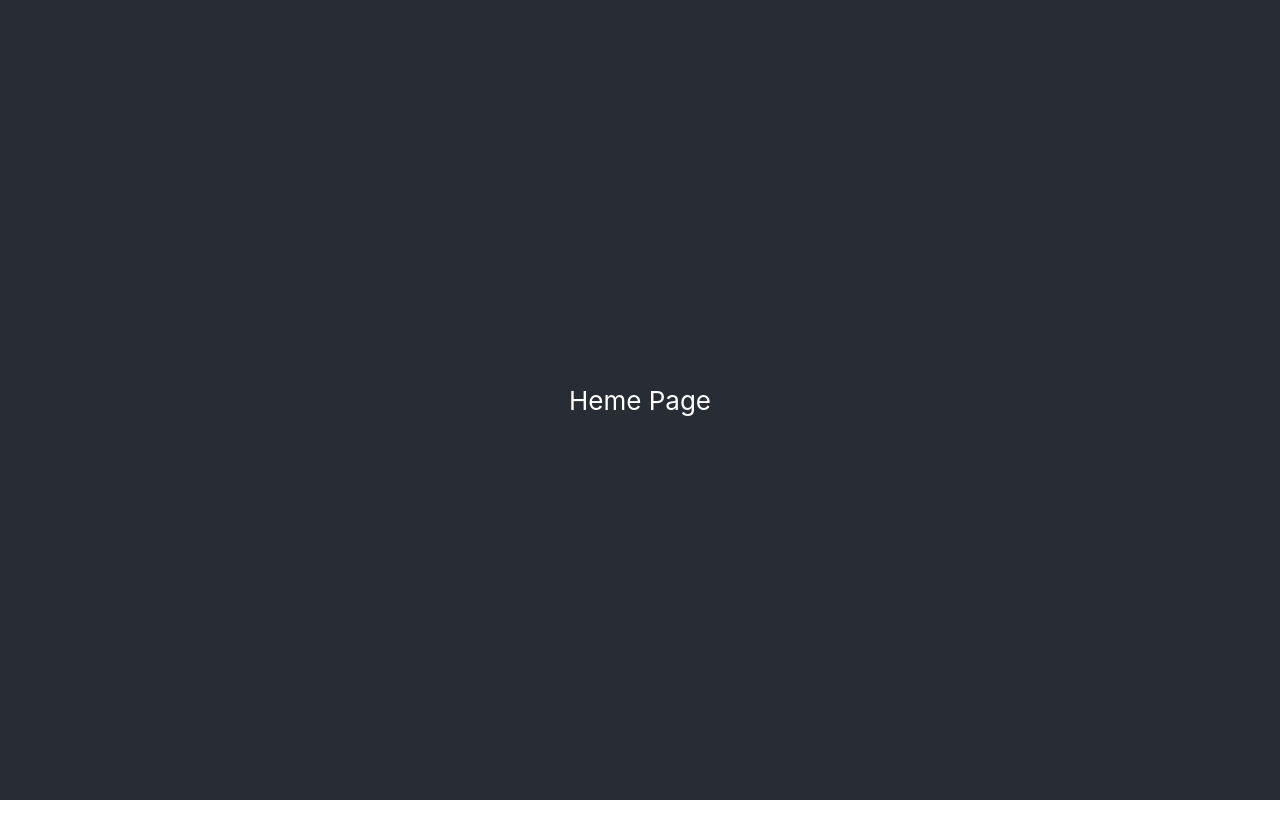
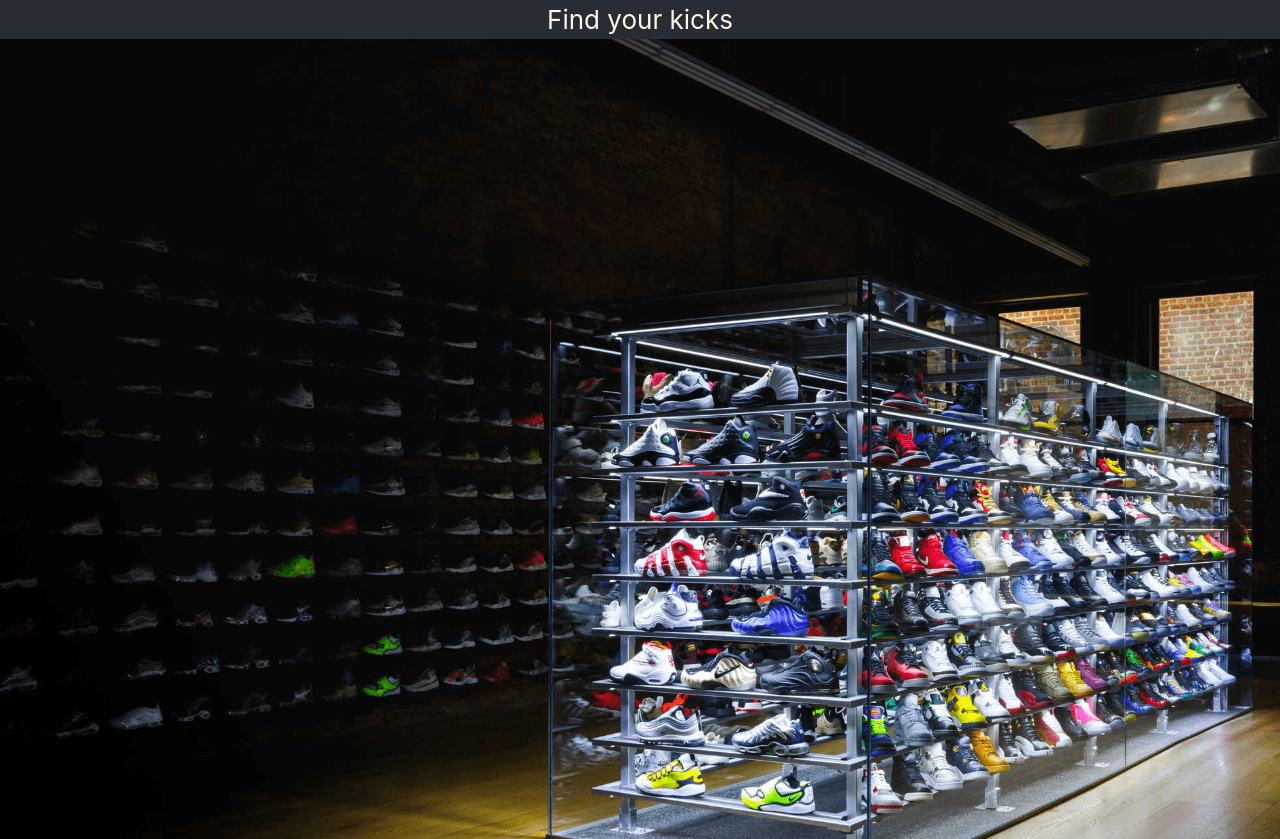
Before and after one commit to Ayut0/sneaker_search_app, a React (Create React App) app: page /hero in a window 1280 px wide. Before the commit the page ends 800 px from the top, so only its background shows below. Built offline with nearby package versions, Linux system fonts and the light colour scheme.

Commit message:
Finish setting background image

```diff
--- a/src/HeroPage/Header.js
+++ b/src/HeroPage/Header.js
@@ -1,15 +1,14 @@
 import { FontAwesomeIcon } from "@fortawesome/react-fontawesome";
+import flightClub from "../pics/flightclub.png"
 
 const Header = () => {
   return (
     <header>
-      <div>
         <FontAwesomeIcon
           icon="fa-solid fa-shoe-prints text-heading"
           className="transition rotate-90 text-heading"
         />
-        <h1>Find your kicks</h1>
-      </div>
+        <h1 className="text-heading">Find your kicks</h1>
     </header>
   );
 };
--- a/src/HeroPage/HeroPage.js
+++ b/src/HeroPage/HeroPage.js
@@ -1,5 +1,16 @@
+import Header from "./Header";
+import flightClub from "../pics/flightclub.png";
+
 const HeroPage = () =>{
-    return <h2>Heme Page</h2>
+    return (
+      <div>
+        <Header />
+        <div
+          className="h-screen w-screen bg-cover"
+          style={{ backgroundImage: `url(${flightClub})` }}
+        ></div>
+      </div>
+    );
 }
 
 export default HeroPage;
--- a/tailwind.config.js
+++ b/tailwind.config.js
@@ -3,12 +3,12 @@ module.exports = {
   theme: {
     extend: {
       colors: {
-        heading: "FEF6E4",
+        'heading': "#FEF6E4",
       },
-      backgroundImage:{
-
-      }
     },
+    backgroundImage:{
+      'hero-image': "url('./src/pics/flightclub.png')",
+    }
   },
   plugins: [],
 };
```
